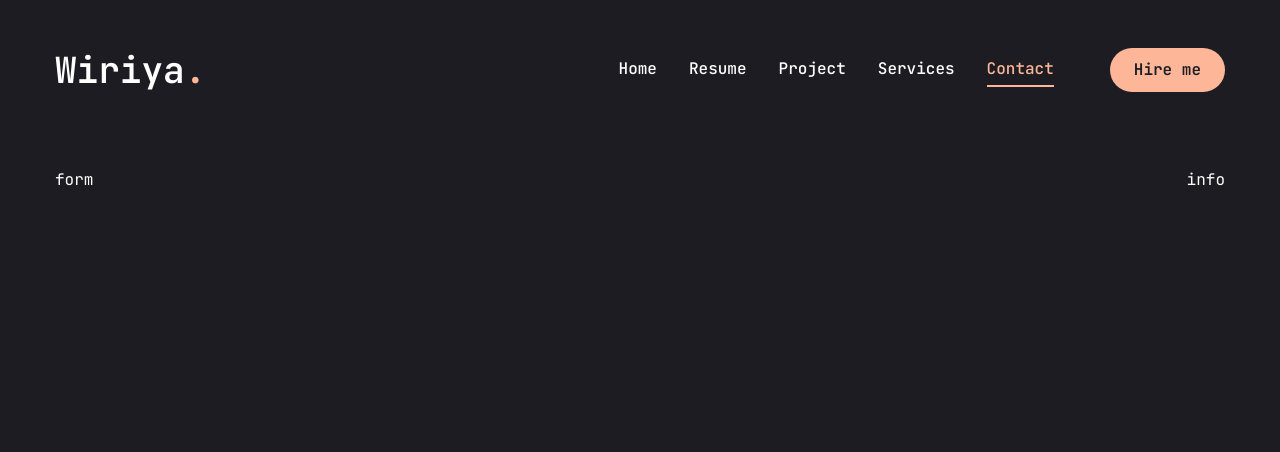
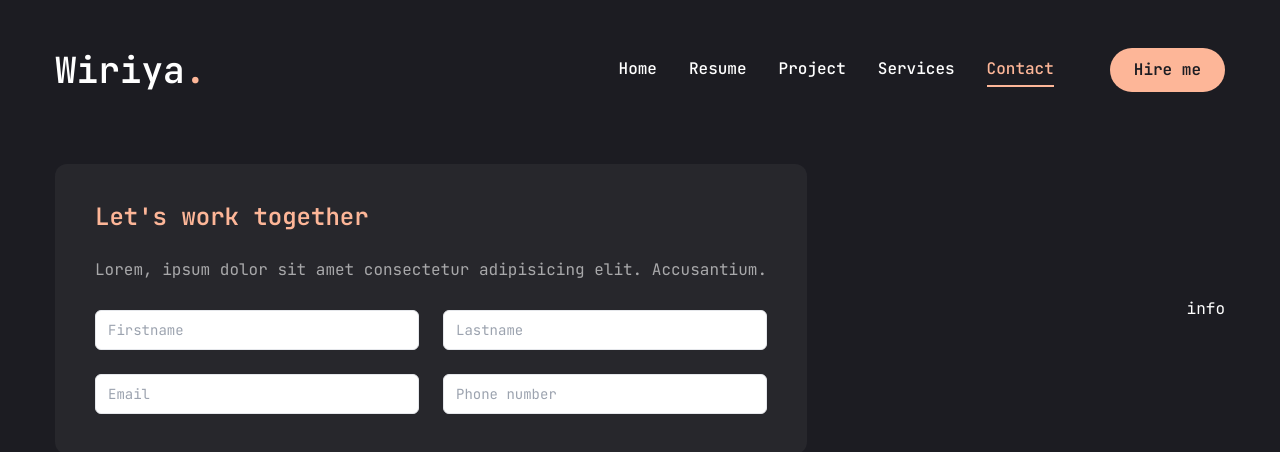
Before and after one commit to mezealot24/WiriyaPortfolio, a Next.js app: page /contact in a window 1280 px wide. Shown: the top 452 px of the page. Built offline with nearby package versions, Linux system fonts and the light colour scheme.

Commit message:
Contact Page 50%

```diff
--- a/app/contact/page.jsx
+++ b/app/contact/page.jsx
@@ -21,7 +21,7 @@
 	{
 		icon: <FaPhoneAlt />,
 		title: "Phone",
-		description: "(+66) ",
+		description: "(+66) 92 328 7570 ",
 	},
 	{
 		icon: <FaEnvelope />,
@@ -49,9 +49,22 @@
 				<div className="flex flex-col xl:flex-row gap-[30px]">
 					{/* form */}
 					<div className="xl:h-[54%] order-2 xl:order-none">
-						<form>form</form>
-						{/* info */}
+						<form className="flex flex-col gap-6 p-10 bg-[#27272c] rounded-xl">
+							<h3 className="text4xl text-accent"> Let's work together </h3>
+							<p className="text-white/60">
+								Lorem, ipsum dolor sit amet consectetur adipisicing elit.
+								Accusantium.
+							</p>
+							{/* input */}
+							<div className="grid grid-cols-1 md:grid-cols-2 gap-6">
+								<Input type="firstname" placeholder="Firstname" />
+								<Input type="lastname" placeholder="Lastname" />
+								<Input type="email" placeholder="Email" />
+								<Input type="phone" placeholder="Phone number" />
+							</div>
+						</form>
 					</div>
+					{/* info */}
 					<div className="flex-1 flex items-center xl:justify-end order-1 xl:order-none mb-8 xl:mb-0">
 						info
 					</div>
```
